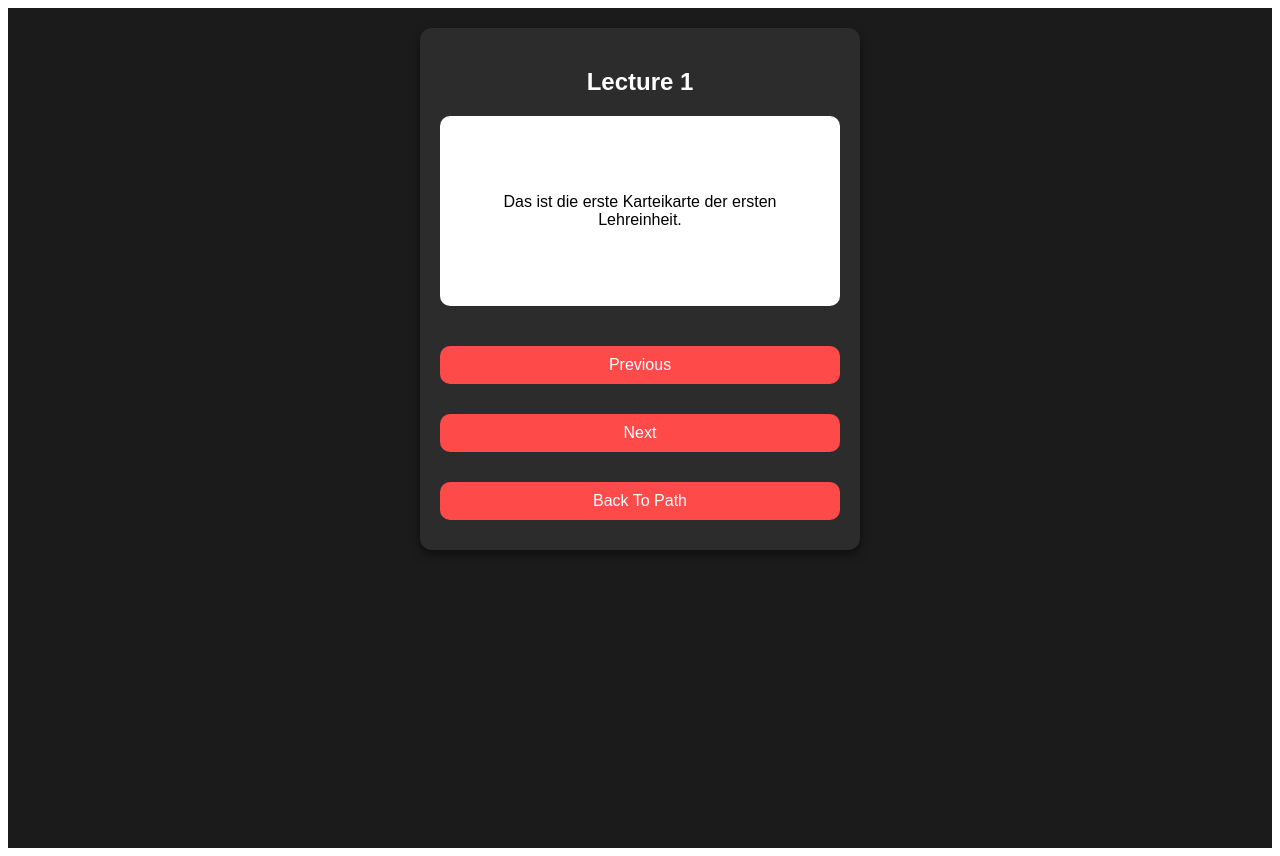
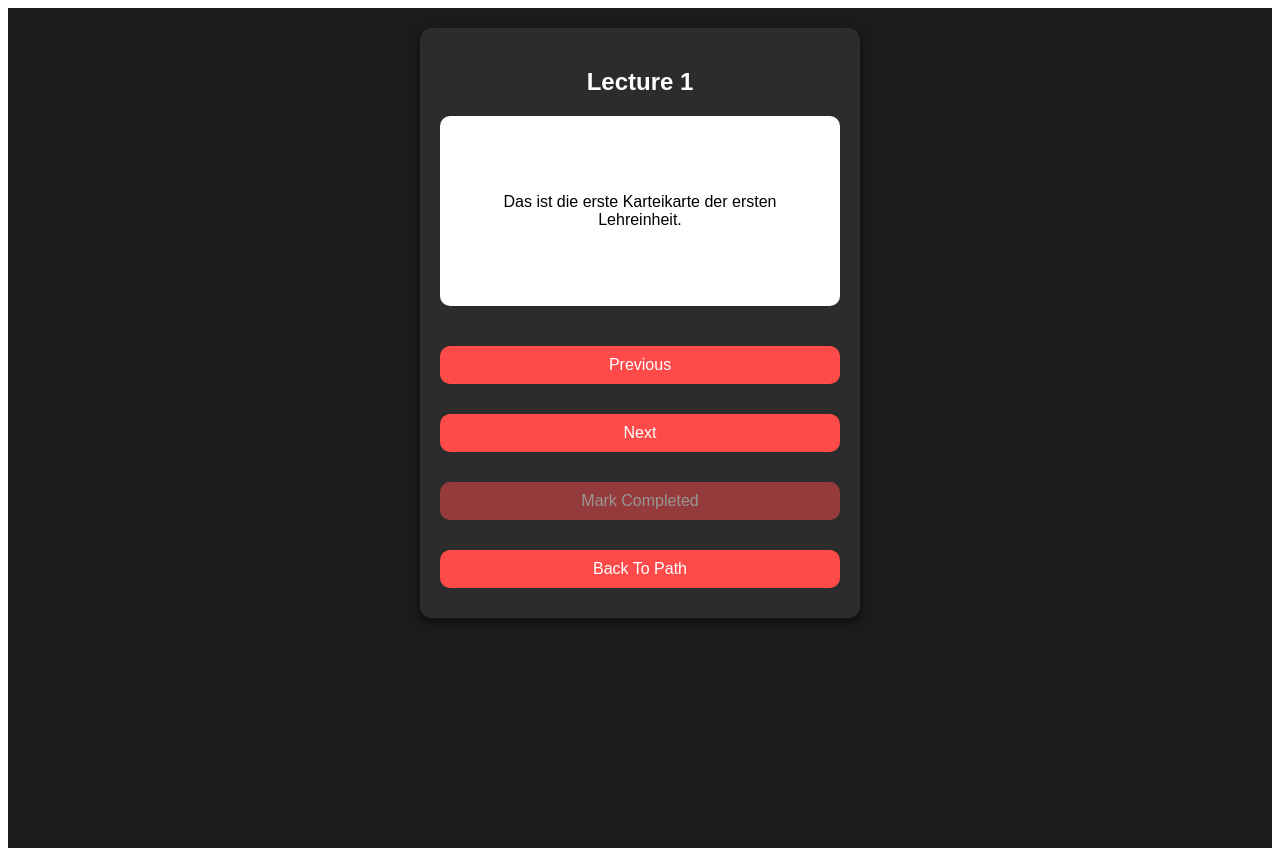
Before and after one commit to sky-ash/heat-path-app, a React (Create React App) app: page /lecture/1 in a window 1280 px wide. Built offline with nearby package versions, Linux system fonts and the light colour scheme.

Commit message:
fixed mark-completed button

```diff
--- a/src/components/Lecture.js
+++ b/src/components/Lecture.js
@@ -7,23 +7,29 @@ const Lecture = ({ markCompleted }) => {
   const { id } = useParams();
   const lesson = lessons.find(l => l.id === parseInt(id));
   const [cardIndex, setCardIndex] = useState(0);
-  const [viewedCards, setViewedCards] = useState(new Set());
+  const [viewedCards, setViewedCards] = useState(Array(lesson.cards.length).fill(false));
   const navigate = useNavigate();
 
   const handleNext = () => {
     const newIndex = (cardIndex + 1) % lesson.cards.length;
     setCardIndex(newIndex);
-    setViewedCards(new Set([...viewedCards, cardIndex]));
+    markCardAsViewed(newIndex);
   };
 
   const handlePrev = () => {
     const newIndex = (cardIndex - 1 + lesson.cards.length) % lesson.cards.length;
     setCardIndex(newIndex);
-    setViewedCards(new Set([...viewedCards, cardIndex]));
+    markCardAsViewed(newIndex);
+  };
+
+  const markCardAsViewed = (index) => {
+    const updatedViewedCards = [...viewedCards];
+    updatedViewedCards[index] = true;
+    setViewedCards(updatedViewedCards);
   };
 
   const handleMarkCompleted = () => {
-    if (viewedCards.size === lesson.cards.length - 1) {
+    if (viewedCards.every(viewed => viewed)) {
       markCompleted(parseInt(id));
       navigate(`/quiz/${id}`);
     }
@@ -44,9 +50,12 @@ const Lecture = ({ markCompleted }) => {
       </div>
       <button onClick={handlePrev} className="nav-button">Previous</button>
       <button onClick={handleNext} className="nav-button">Next</button>
-      {viewedCards.size === lesson.cards.length - 1 && (
-        <button onClick={handleMarkCompleted} className="nav-button">Mark Completed</button>
-      )}
+      <button
+        onClick={handleMarkCompleted}
+        className={`nav-button ${viewedCards.every(viewed => viewed) ? '' : 'locked'}`}
+      >
+        Mark Completed
+      </button>
       <button onClick={() => navigate("/path")} className="nav-button">
         Back To Path
       </button>
```
